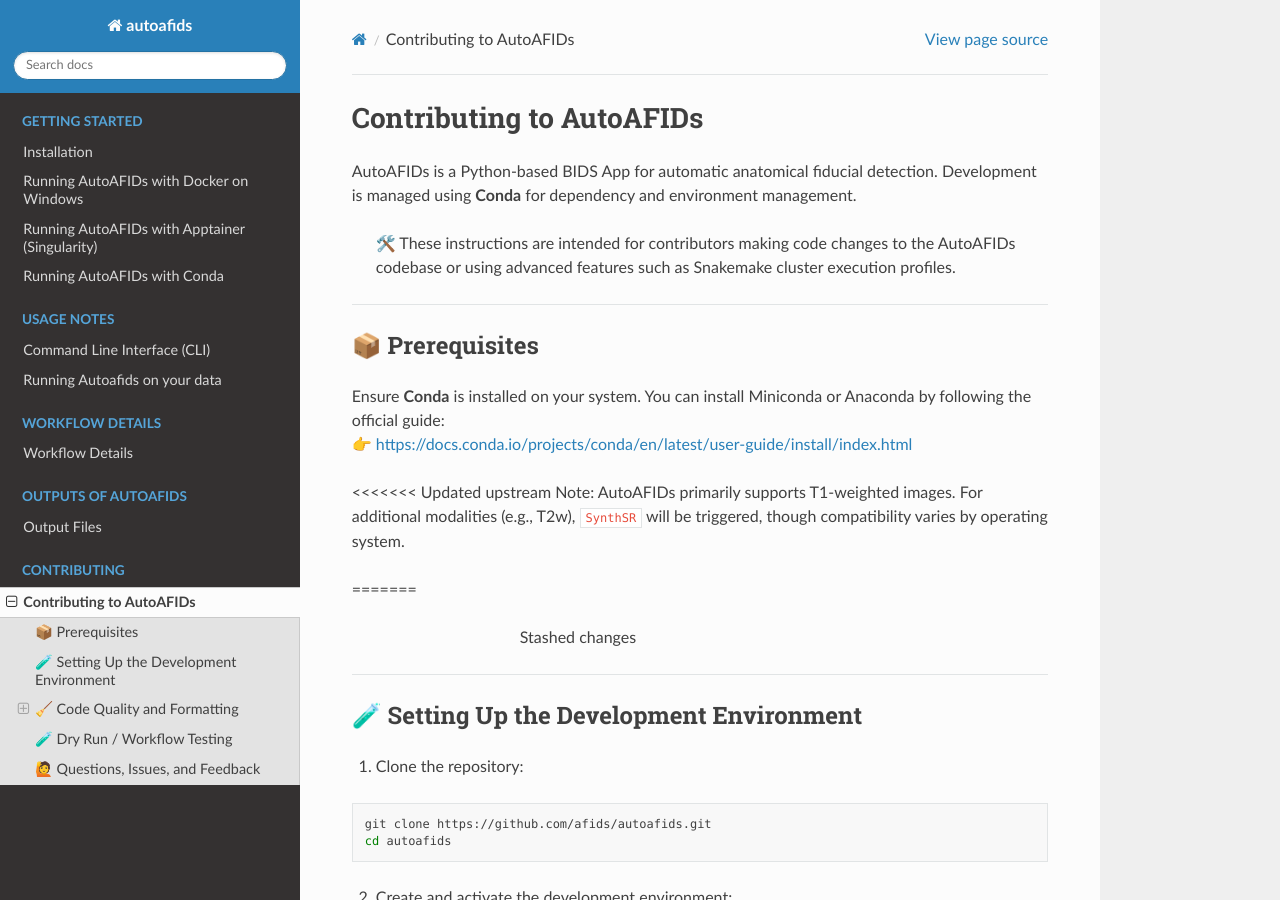
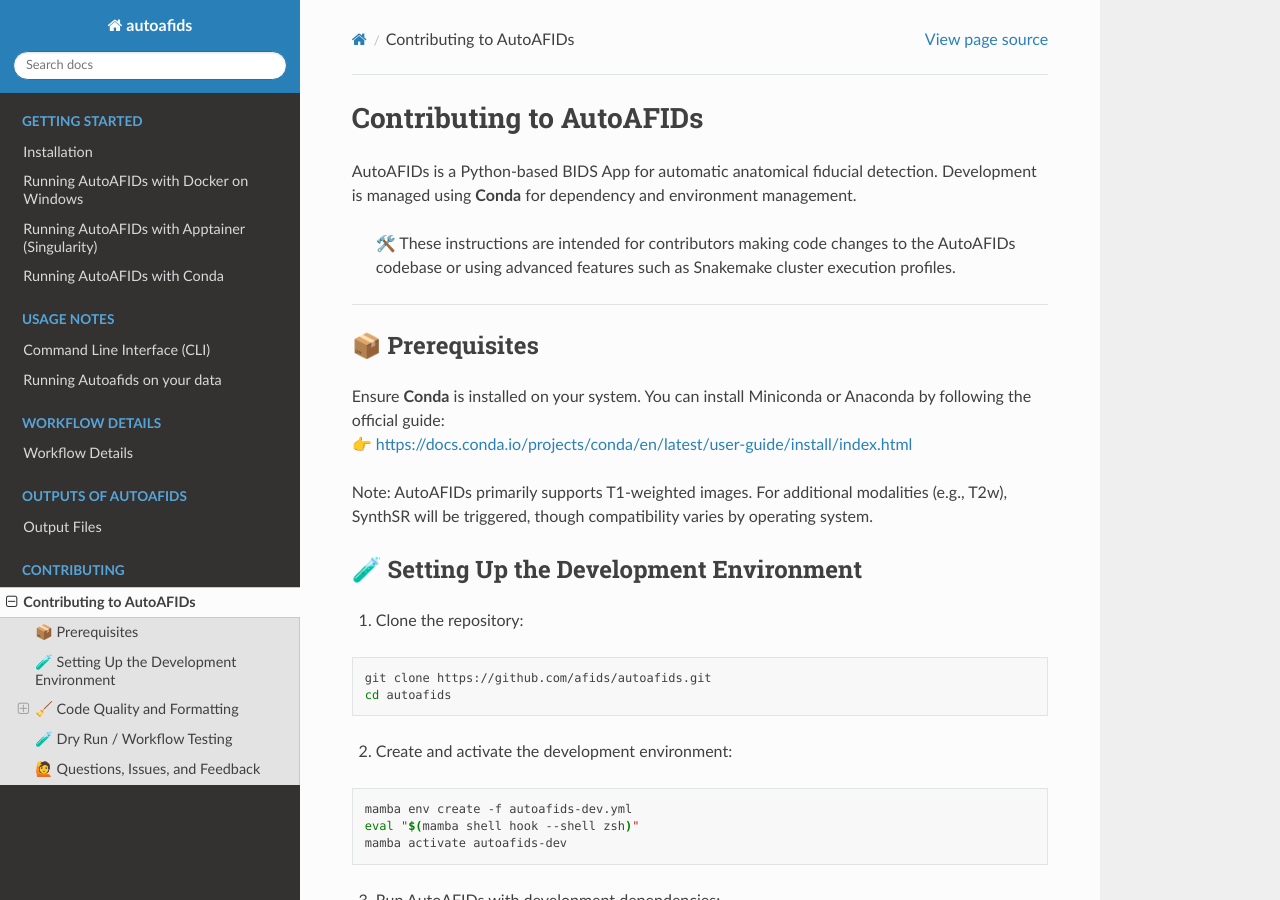
Before and after one commit to afids/autoafids, a Sphinx documentation site: the page built from docs/contributing/contributing.md, in a window 1280 px wide and 900 px high. Built offline with Sphinx 7.4.7 and the Read the Docs theme 3.1.0, drawn with Linux system fonts in a browser that asks for light colours.

Commit message:
remove git comment

```diff
--- a/docs/contributing/contributing.md
+++ b/docs/contributing/contributing.md
@@ -11,12 +11,7 @@
 Ensure **Conda** is installed on your system. You can install Miniconda or Anaconda by following the official guide:
 👉 [https://docs.conda.io/projects/conda/en/latest/user-guide/install/index.html](https://docs.conda.io/projects/conda/en/latest/user-guide/install/index.html)
 
-<<<<<<< Updated upstream
-Note: AutoAFIDs primarily supports T1-weighted images. For additional modalities (e.g., T2w), `SynthSR` will be triggered, though compatibility varies by operating system.
-
-=======
->>>>>>> Stashed changes
----
+Note: AutoAFIDs primarily supports T1-weighted images. For additional modalities (e.g., T2w), SynthSR will be triggered, though compatibility varies by operating system.
 
 ## 🧪 Setting Up the Development Environment
 
```
